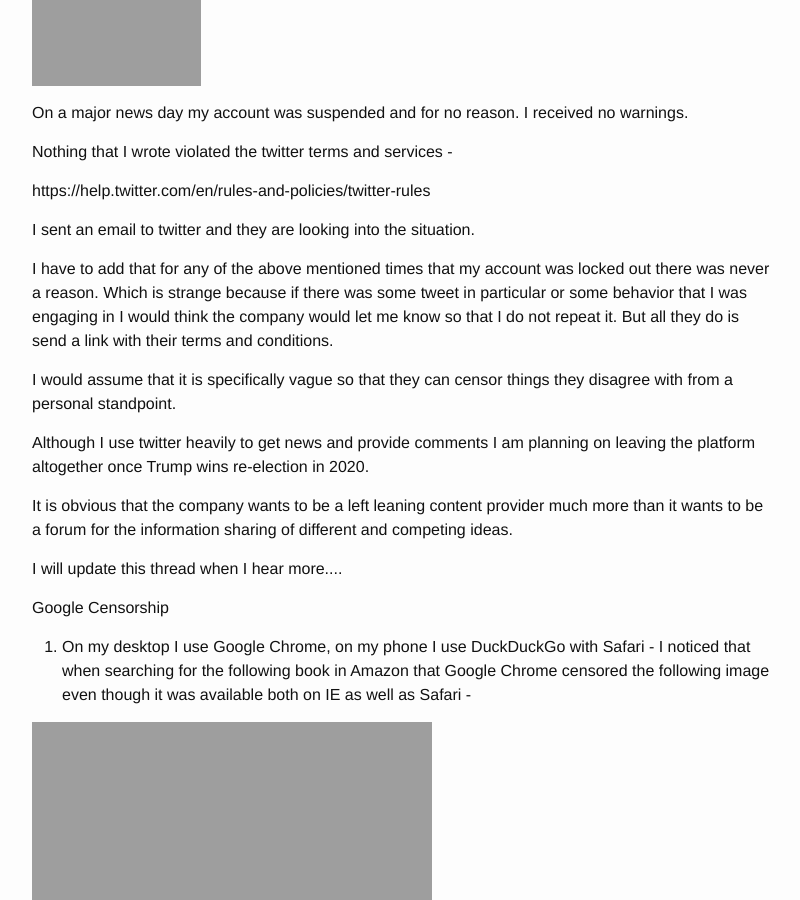
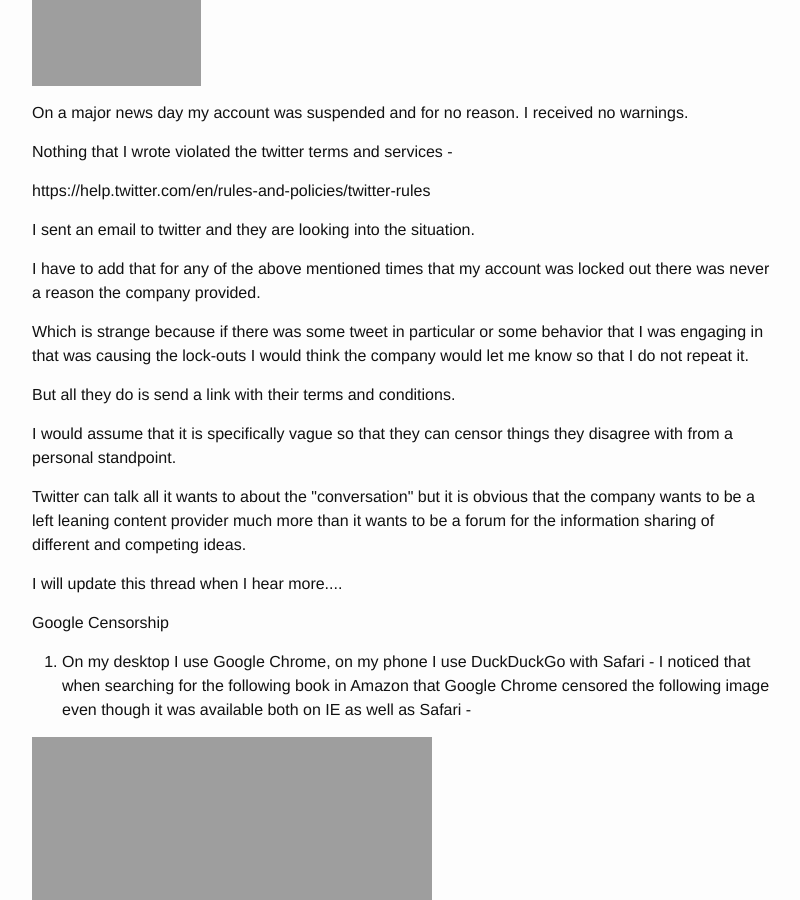
Before and after one commit to newyorkconservative/newyorkconservative.github.io, a Jekyll site: the page built from _posts/2018-08-25-twitter-censorship-and-privacy-concerns.md, in a window 1280 px wide and 900 px high, scrolled down 2570 px. Shown: the whole window, without its empty margins (238-1038 px from the left). Built offline with Jekyll 4.4.1, drawn with Linux system fonts in a browser that asks for light colours.

Commit message:
Syncing _posts/2018-08-25-twitter-censorship-and-privacy-concerns.md from WordPress at https://www.newyorkconservative.com (#MAGA - America First, History, Experience, Declaration of Independence, Constitution, Bill of Rights,Common Sense, Jobs, Security, Strong Borders and Law Enforcement) - wpghs

```diff
--- a/_posts/2018-08-25-twitter-censorship-and-privacy-concerns.md
+++ b/_posts/2018-08-25-twitter-censorship-and-privacy-concerns.md
@@ -42,10 +42,11 @@ post_date: 2018-08-25 00:17:23
 <p>Nothing that I wrote violated the twitter terms and services -</p>
 <p>https://help.twitter.com/en/rules-and-policies/twitter-rules</p>
 <p>I sent an email to twitter and they are looking into the situation.</p>
-<p>I have to add that for any of the above mentioned times that my account was locked out there was never a reason. Which is strange because if there was some tweet in particular or some behavior that I was engaging in I would think the company would let me know so that I do not repeat it. But all they do is send a link with their terms and conditions.</p>
+<p>I have to add that for any of the above mentioned times that my account was locked out there was never a reason the company provided.</p>
+<p>Which is strange because if there was some tweet in particular or some behavior that I was engaging in that was causing the lock-outs I would think the company would let me know so that I do not repeat it.</p>
+<p>But all they do is send a link with their terms and conditions.</p>
 <p>I would assume that it is specifically vague so that they can censor things they disagree with from a personal standpoint.</p>
-<p>Although I use twitter heavily to get news and provide comments I am planning on leaving the platform altogether once Trump wins re-election in 2020.</p>
-<p>It is obvious that the company wants to be a left leaning content provider much more than it wants to be a forum for the information sharing of different and competing ideas.</p>
+<p>Twitter can talk all it wants to about the "conversation" but it is obvious that the company wants to be a left leaning content provider much more than it wants to be a forum for the information sharing of different and competing ideas.</p>
 <p>I will update this thread when I hear more....</p>
 
 <!-- wp:paragraph -->
```
